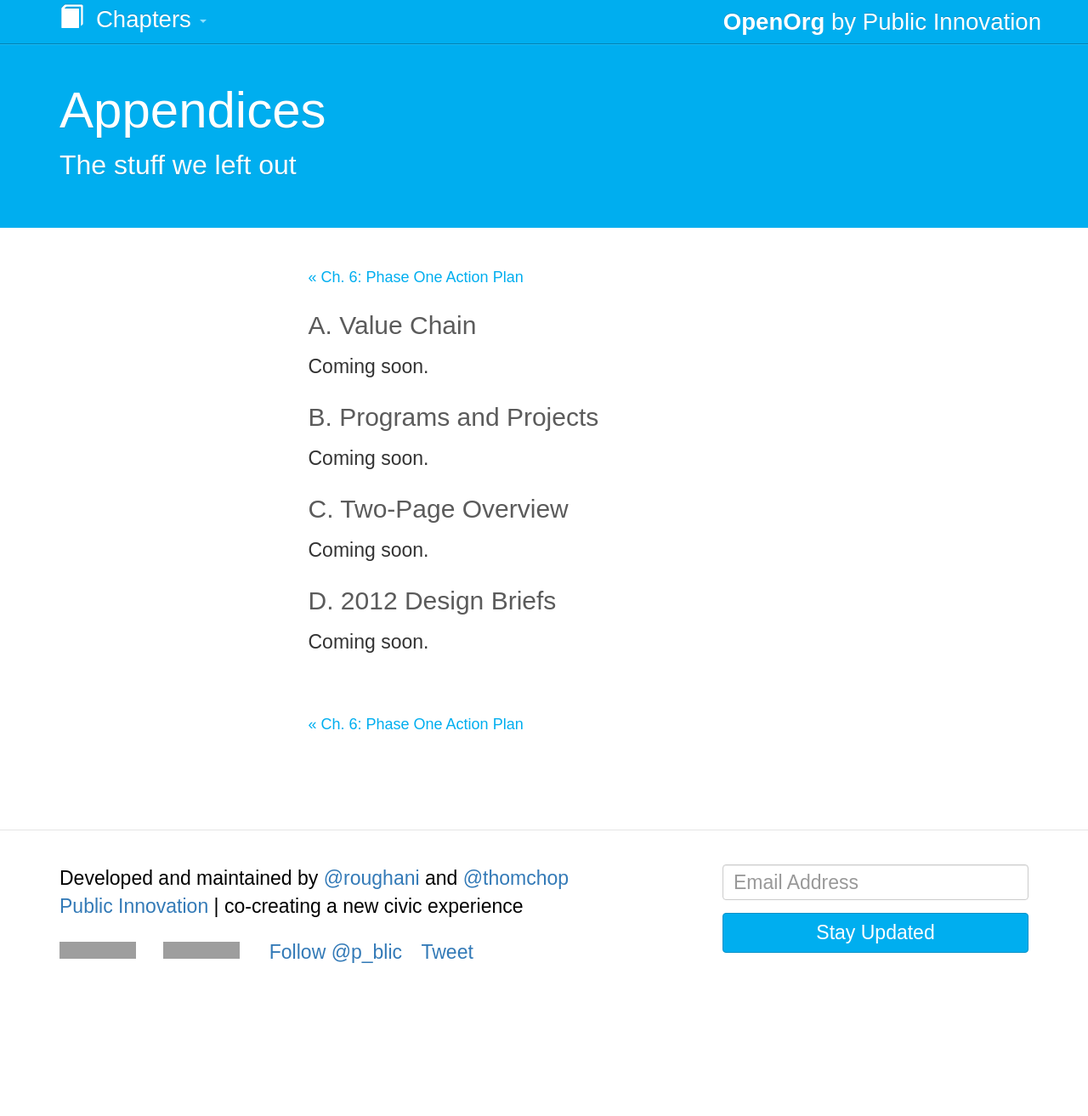
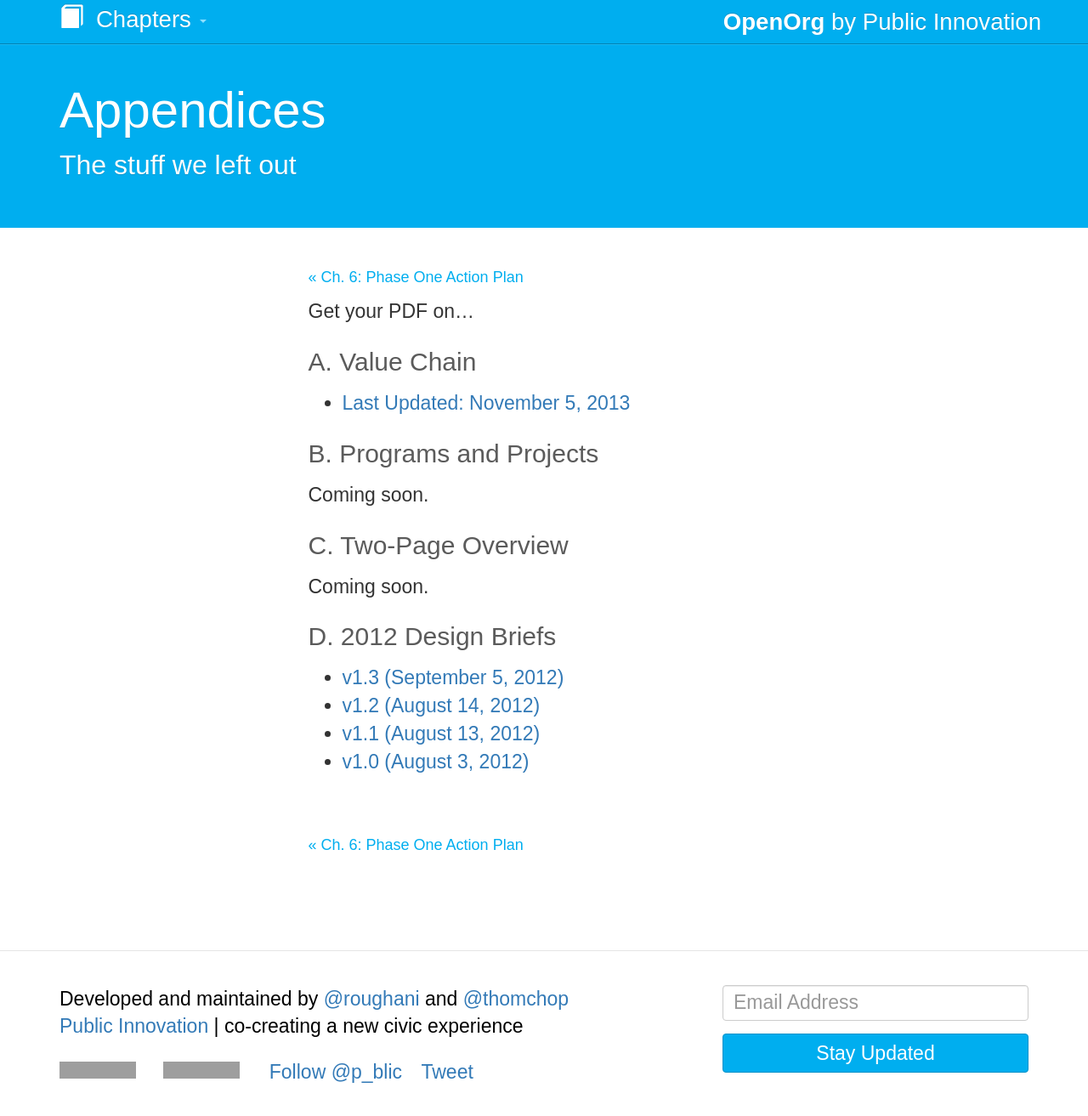
Before and after one commit to publicinnovation/openorg, a Jekyll site: the page built from chapters/7_appendices.md, in a window 1280 px wide and 1328 px high. Shown: the top 1313 px of the window at 85% size. Built offline with Jekyll 4.4.1, drawn with Linux system fonts in a browser that asks for light colours; nearby versions of some CDN libraries; Markdown is read by kramdown in place of the engine named in the settings; comment, search, counter and statistics services are not loaded; grey boxes are pictures that could not be loaded.

```diff
--- a/chapters/7_appendices.md
+++ b/chapters/7_appendices.md
@@ -8,8 +8,10 @@
 
 #### [<< Ch. 6: Phase One Action Plan](http://open.publicinnovation.org/chapters/phase-one-action-plan/)
 
+Get your PDF on...
+
 ## A. Value Chain
-Coming soon.
+- [Last Updated: November 5, 2013](http://open.publicinnovation.org/pdf/Public%20Innovation%20Value%20Chain%2011-5-13.pdf)
 
 ## B. Programs and Projects
 Coming soon.
@@ -18,7 +20,10 @@
 Coming soon.
 
 ## D. 2012 Design Briefs
-Coming soon.
+- [v1.3 (September 5, 2012)](http://open.publicinnovation.org/pdf/Public%20Innovation%20Design%20Brief%20v1.3%209-5-12.pdf)
+- [v1.2 (August 14, 2012)](http://open.publicinnovation.org/pdf/Public%20Innovation%20Design%20Brief%20v1.2%208-14-12.pdf)
+- [v1.1 (August 13, 2012)](http://open.publicinnovation.org/pdf/Public%20Innovation%20Design%20Brief%20v1.1%208-13-12.pdf)
+- [v1.0 (August 3, 2012)](http://open.publicinnovation.org/pdf/Public%20Innovation%20Design%20Brief%20v1%208-3-12.pdf)
 
 <br />
 
```
Also changed, not shown: chapters/3_social-impact-model.md (+1 -0 lines), 1 other file.
